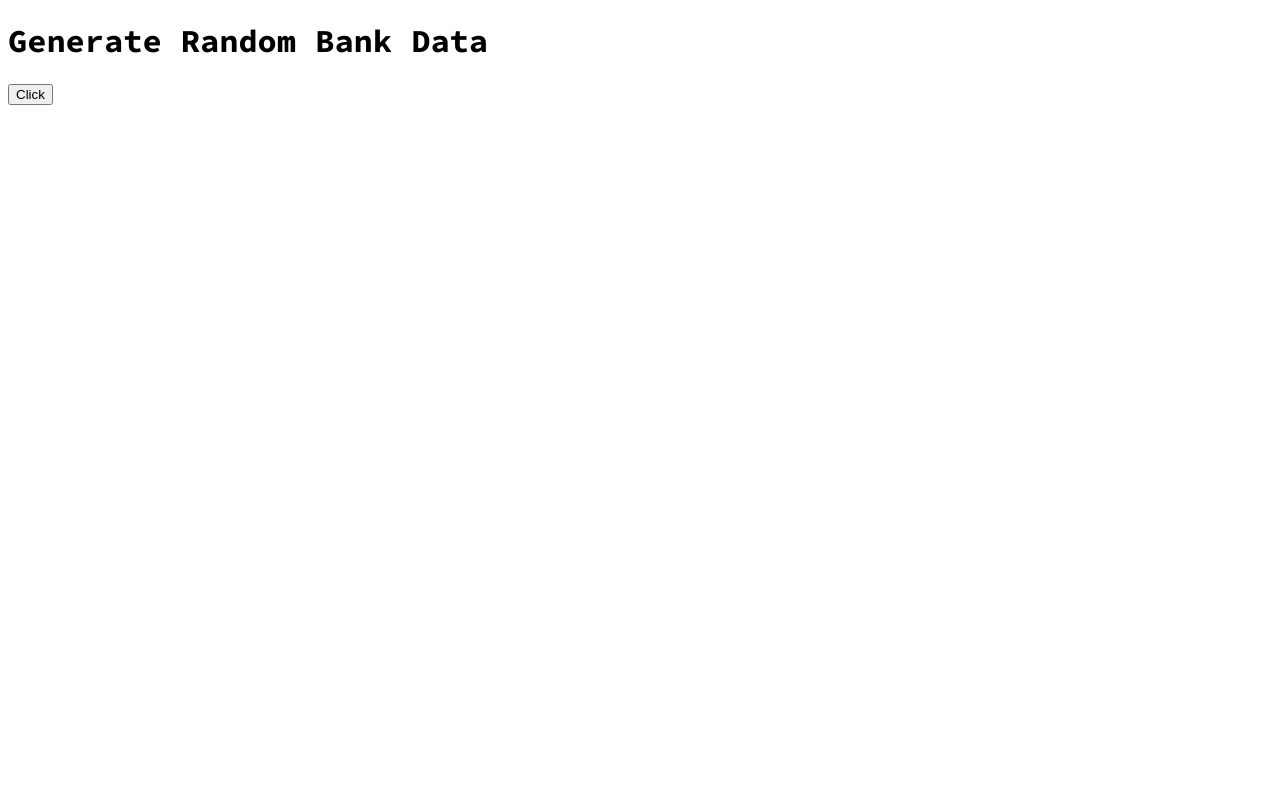
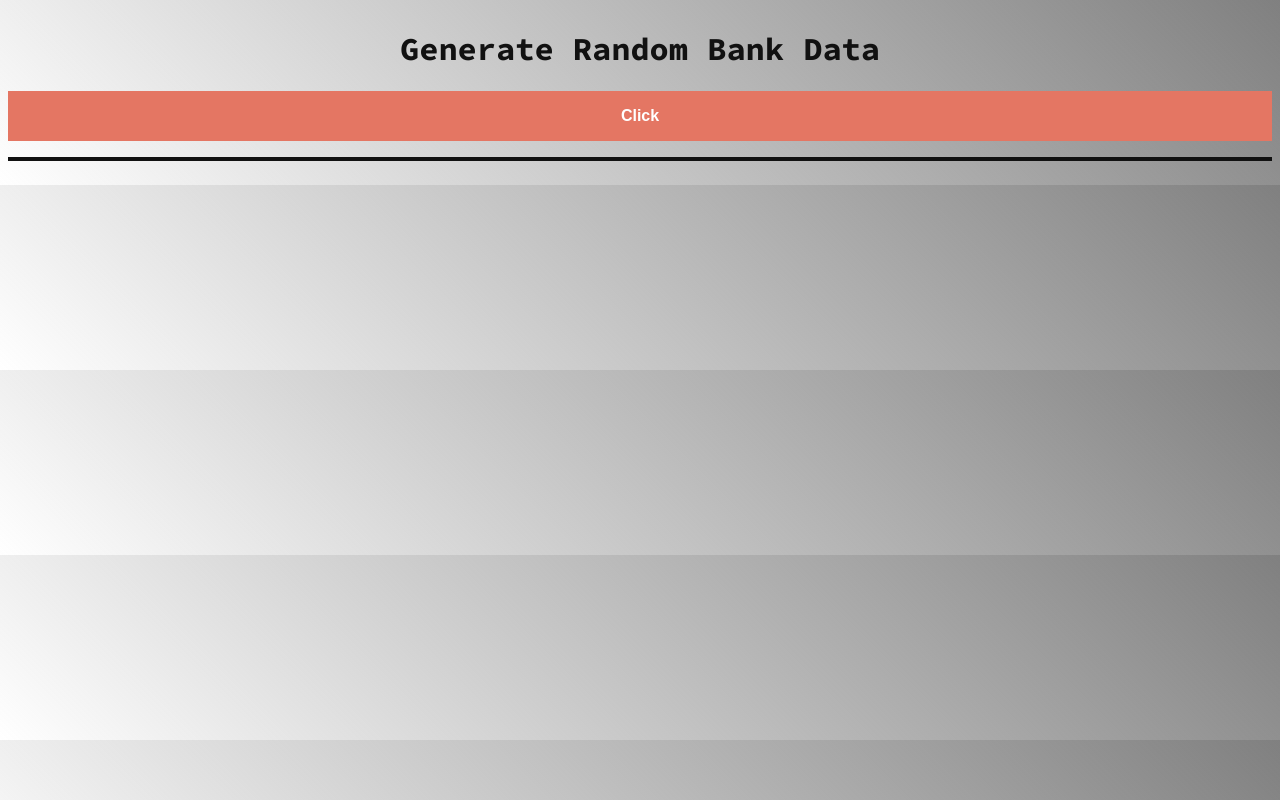
Before and after one commit to kraft-aka/random-data-generator, a plain HTML site: page index.html in a window 1280 px wide. Drawn offline with Linux system fonts and the light colour scheme.

Commit message:
init styles

```diff
--- a/style.css
+++ b/style.css
@@ -1,6 +1,49 @@
 @import url('https://fonts.googleapis.com/css2?family=Source+Code+Pro:ital,wght@0,400;0,700;1,400&display=swap');
 
+:root {
+  --black: #111;
+  --primary-color: #fff;
+  --secondary-color: #3158db;
+  --bg-color: linear-gradient(45deg, transparent, #808080);
+  --bg-color-2: #e47663;
+
+  --font-size-main: 3rem;
+  --font-size-secondary: 1rem;
+
+  --button-bg-color: #53d8e1;
+}
 
 body {
+  display: flex;
+  flex-direction: column;
+  justify-content: center;
+  background-image: var(--bg-color);
+  color: var(--black);
   font-family: 'Source Code Pro', monospace;
 }
+
+h1 {
+  text-align: center;
+}
+
+.btn{
+  padding: 1em 1.5em;
+  font-size: var(--font-size-secondary);
+  color: var(--primary-color);
+  background-color: var(--bg-color-2);
+  border: none;
+  font-weight: 700;
+  transition: .4s all ease-in-out;
+}
+
+.btn:hover {
+  cursor: pointer;
+  box-shadow: 3px 5px 5px #111;
+  background-color: var(--secondary-color);
+}
+
+.output {
+  border: 2px #111 solid;
+  margin: 1em 0;
+  background-color: #53d8e1;
+}
```
